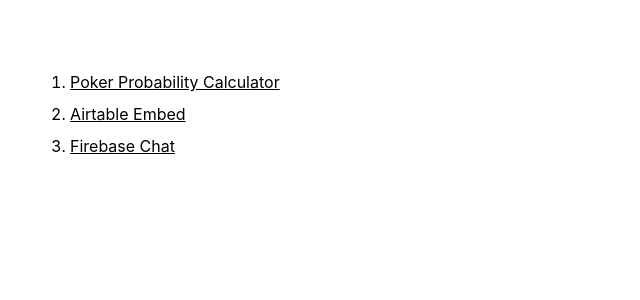
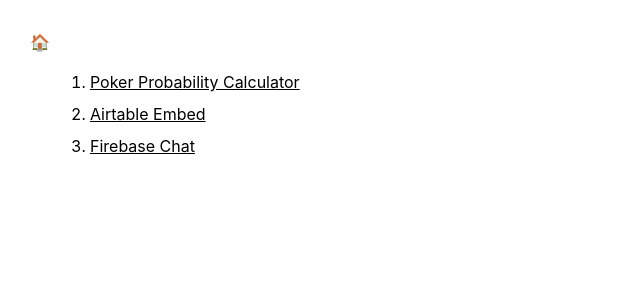
Before and after one commit to facepalm360/random, a React (Create React App) app: page / in a window 1280 px wide. Shown: the top 300 px of the page, without its empty margins (0-640 px from the left). Built offline with nearby package versions, Linux system fonts and the light colour scheme; no server answers; the database is empty.

Commit message:
Add sidebar

```diff
--- a/src/App.tsx
+++ b/src/App.tsx
@@ -1,10 +1,14 @@
 import React from "react";
 import "./App.css";
 import { Link } from "react-router-dom";
+import Sidebar from "./common/Sidebar";
 
 function App() {
   return (
     <div className="App">
+      <div className="flex flex-row">
+        <Sidebar></Sidebar>
+        <div>
           <ul className="list-decimal underline m-10 space-y-2">
             <li>
               <Link to="/poker">Poker Probability Calculator</Link>
@@ -17,6 +21,8 @@
             </li>
           </ul>
         </div>
+      </div>
+    </div>
   );
 }
 
--- /dev/null
+++ b/src/common/Sidebar.tsx
@@ -0,0 +1,7 @@
+import React from "react";
+
+function Sidebar() {
+  return <div>🏠</div>;
+}
+
+export default Sidebar;
--- a/src/pages/firebase-chat/ChatStore.ts
+++ b/src/pages/firebase-chat/ChatStore.ts
@@ -48,7 +48,6 @@
   }
 
   public async loadMessages(data: any) {
-    console.log(data);
     this.messages = _.values(data).map((message, key) => ({ ...message, key }));
   }
 
@@ -56,5 +55,3 @@
     return this.messages.slice().reverse();
   }
 }
-
-export const chatStore = new ChatStore(realtimeDb);
--- a/src/pages/firebase-chat/FirebaseChat.tsx
+++ b/src/pages/firebase-chat/FirebaseChat.tsx
@@ -1,15 +1,16 @@
 import React, { useEffect } from "react";
-import { chatStore, realtimeDBMessage } from "./ChatStore";
+import { ChatStore, realtimeDBMessage } from "./ChatStore";
 import { observer } from "mobx-react";
 import format from "date-fns/format";
+import { realtimeDb } from "../../fb";
 
 const FirebaseChat = observer(() => {
   const [inputText, setInputText] = React.useState("");
 
-  async function loadMessages() {}
+  const [chatStore] = React.useState(new ChatStore(realtimeDb));
 
   useEffect(() => {
-    loadMessages();
+    console.log("rendering FirebaseChat");
   }, []);
 
   function handleKeyDown(event: React.KeyboardEvent<HTMLDivElement>) {
```
Lines whose indentation alone changed are shown as unchanged.
